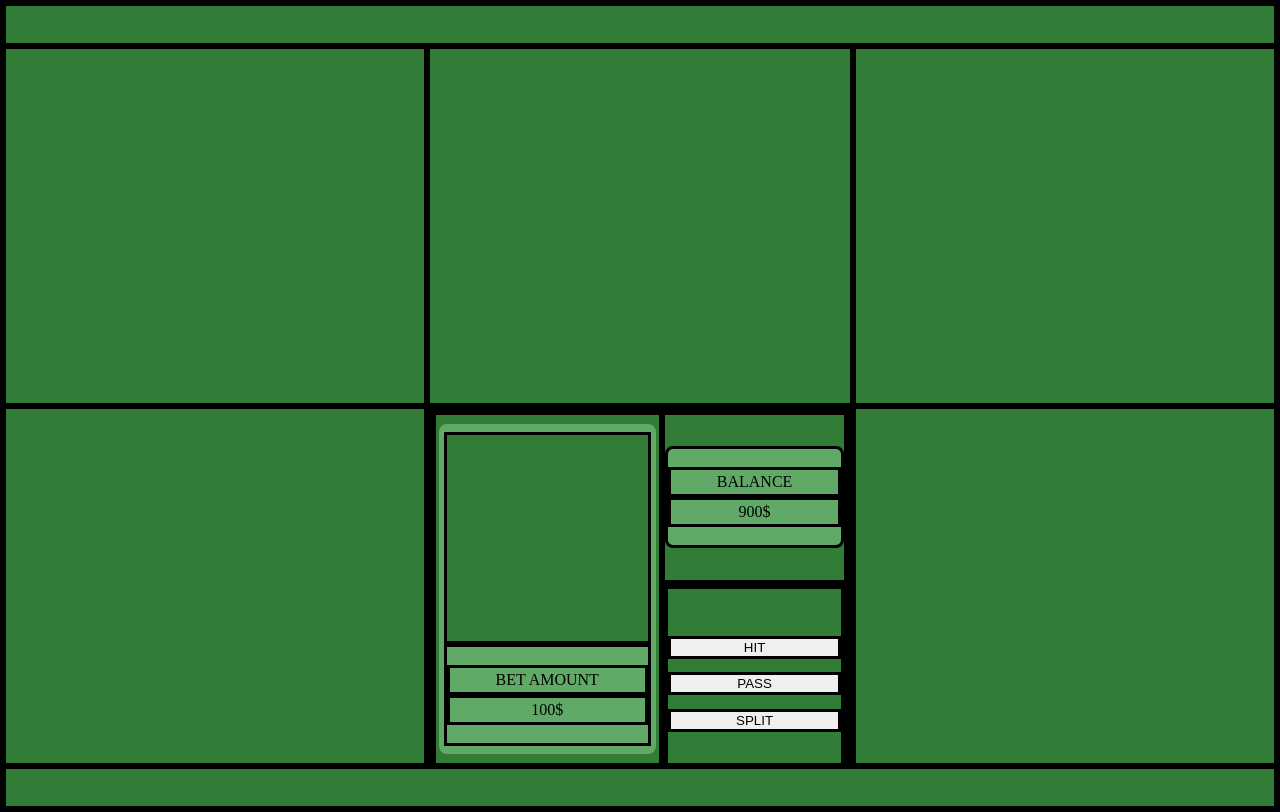
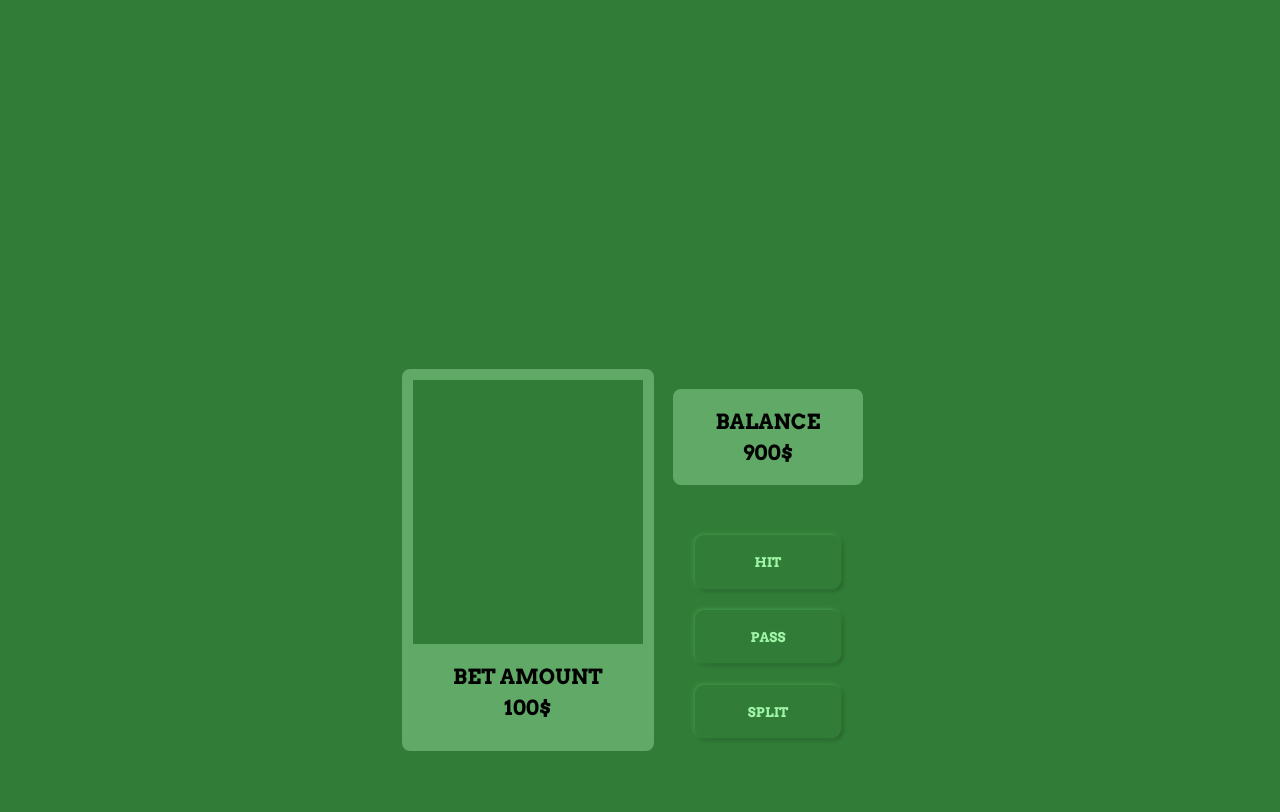
Before and after one commit to Caprpar/black-jack, a plain HTML site: page index.html in a window 1280 px wide. Drawn offline with Linux system fonts and the light colour scheme.

Commit message:
change size ration so all look good in player section and begin styling

```diff
--- a/style.scss
+++ b/style.scss
@@ -3,6 +3,20 @@ $primary400: #61A967;
 $primary200: #A1F5A8;
 $dark: #2E2E2E;
 $red: #E33540;
+
+* {
+  // border: solid $dark;
+}
+
+@font-face {
+  font-family: arvo;
+  src: url('/fonts/Arvo/Arvo-Bold.ttf') format('truetype');
+}
+p {
+  font-family: arvo;
+  font-size: 1.3em;
+  columns: $dark;
+}
 
 @mixin money-display {
   display: flex;
@@ -19,9 +33,6 @@ $red: #E33540;
   }
 }
 
-* {
-  border: solid;
-}
 
 body {
   display: flex;
@@ -41,10 +52,12 @@ body {
   grid-template-areas:
   "empty-1 dealer deck"
   "empty-2 player empty-3";
-  grid-template-columns: 1fr 1fr 1fr;
-  grid-template-rows: 1fr 1fr;
+  grid-template-columns: 1fr 30em 1fr;
+  grid-template-rows: 1fr 25em;
   height: 90vh;
   min-width: 80em;
+
+
 }
 
 #player-main {
@@ -52,6 +65,8 @@ body {
   grid-template-areas:
   "card-holder balance"
   "card-holder buttons";
+  grid-template-columns: 16em;
+  grid-template-rows: 9.6em 1fr;
   height: 100%;
 
   #card-section {
@@ -66,7 +81,7 @@ body {
       justify-content: center;
       height: 90%;
       width: 90%;
-      border: $primary400 solid 8px;
+      border: $primary400 solid 11px;
       border-radius: 8px;
 
       #card-holder{
@@ -81,20 +96,30 @@ body {
   }
   #balance-section {
     display: flex;
-    // justify-content: center;
+    justify-content: center;
     align-items: center;
     #balance {
       @include money-display();
       border-radius: 8px;
+      width: 11.9em;
     }
   }
     #buttons {
       display: flex;
       flex-direction: column;
       justify-content: center;
+      align-items: center;
+      justify-content: space-evenly;
       height: 100%;
       button{
-        margin-top: 1em;
+        width: 11em;
+        height: 4em;
+        background-color: #317D37;
+        box-shadow: -1px -1px 4px 0px #45994C, 2px 2px 4px 0px rgba(0, 0, 0, 0.25);
+        border-radius: 9px;
+        border: none;
+        font-family: arvo;
+        color: $primary200;
       }
     }
 
```
Also changed, not shown: style.css, 1 other file.
